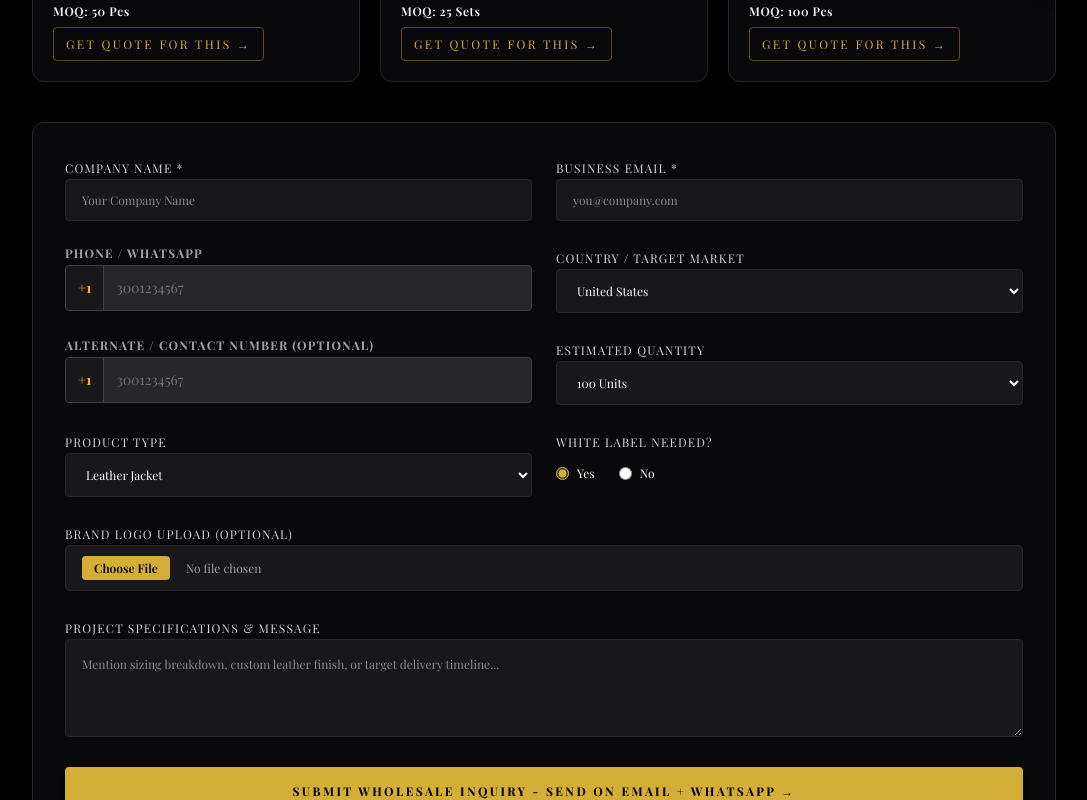
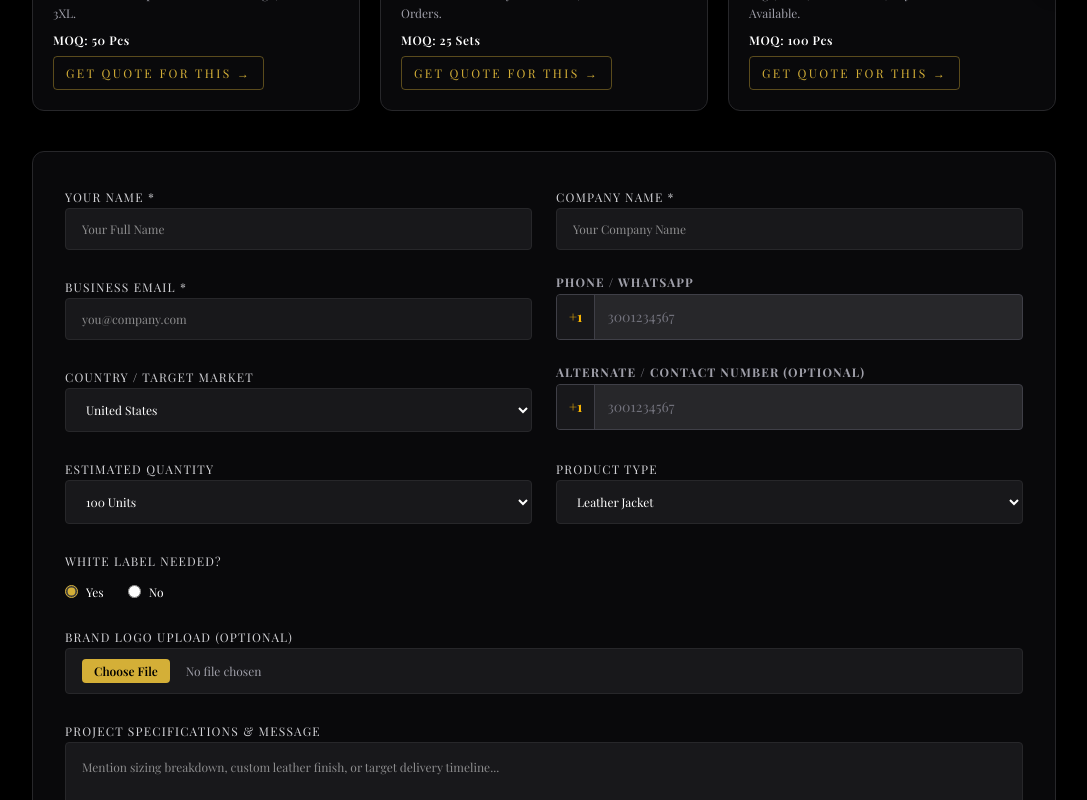
Before and after one commit to kaftab110-cmd/Krossford, a Next.js app: page /b2b in a window 1280 px wide. Shown: the part 792-1592 px from the top of the page, without its empty margins (96-1183 px from the left). Built offline with nearby package versions, Linux system fonts and the light colour scheme.

Commit message:
Home Sale B2B fix - hero cut, sale crash, B2B Your Name fix

```diff
--- a/app/b2b/page.tsx
+++ b/app/b2b/page.tsx
@@ -45,6 +45,7 @@ function B2BPageInner() {
   const [logoFile, setLogoFile] = useState<File | null>(null);
   const formRef = useRef<HTMLFormElement | null>(null);
   const [formData, setFormData] = useState({
+    yourName: "",
     companyName: "",
     businessEmail: "",
     phone: "",
@@ -129,7 +130,8 @@ function B2BPageInner() {
           lead: {
             source: "b2b-enquiry",
             enquiryType: "B2B",
-            customerName: formData.companyName,
+            customerName: formData.yourName,
+            yourName: formData.yourName,
             company: formData.companyName,
             email: formData.businessEmail,
             contact: formData.phone,
@@ -139,7 +141,7 @@ function B2BPageInner() {
             product: finalProduct,
             quantity: String(qtyNum),
             total: 0,
-            message: `B2B Wholesale Inquiry\n\nCompany: ${formData.companyName}\nPhone: ${formData.phone || "Not given"}${formData.altPhone ? `\nAlternate: ${formData.altPhone}` : ""}\nCountry: ${formData.country}\nProduct Type: ${finalProduct}\nQuantity: ${formData.quantity}\nWhite Label: ${formData.whiteLabel}\nLogo: ${logoFile ? logoFile.name : "Not uploaded"}\n\nMessage:\n${formData.message || "Not given"}`,
+            message: `B2B Wholesale Inquiry\n\nYour Name: ${formData.yourName}\nCompany: ${formData.companyName}\nPhone: ${formData.phone || "Not given"}${formData.altPhone ? `\nAlternate: ${formData.altPhone}` : ""}\nCountry: ${formData.country}\nProduct Type: ${finalProduct}\nQuantity: ${formData.quantity}\nWhite Label: ${formData.whiteLabel}\nLogo: ${logoFile ? logoFile.name : "Not uploaded"}\n\nMessage:\n${formData.message || "Not given"}`,
             items: [{ title: finalProduct, quantity: qtyNum, notes: `White Label: ${formData.whiteLabel} | ${formData.message || ""}` }],
             paymentTerms: "Wholesale: 50% Advance, 50% Before Dispatch",
             shippingMethod: "fastest delivery",
@@ -153,7 +155,7 @@ function B2BPageInner() {
       emailOk = false;
     }
     setEmailStatus(emailOk ? "sent" : "failed");
-    const msg = `Hello Krossford! NEW B2B / WHOLESALE INQUIRY\n\nCompany: ${formData.companyName}\nBusiness Email: ${formData.businessEmail}\nPhone / WhatsApp: ${formData.phone || "Not given"}${formData.altPhone ? `\nAlternate / Contact Number: ${formData.altPhone}` : ""}\nCountry / Target Market: ${formData.country}\n\nProduct Type: ${finalProduct}\nEstimated Quantity: ${formData.quantity}\nWhite Label Needed: ${formData.whiteLabel}\nBrand Logo File: ${logoFile ? logoFile.name : "Not uploaded"}\n\nProject Specifications / Message:\n${formData.message || "Not given"}\n\nPlease share Wholesale Quote in 24 hours.\nPayment Terms: 50% Advance - 50% Before Dispatch\nEstimated Total: 12-17 Working Days\nSample: Paid Sample Available - Sample Before Bulk`;
+    const msg = `Hello Krossford! NEW B2B / WHOLESALE INQUIRY\n\nYour Name: ${formData.yourName}\nCompany: ${formData.companyName}\nBusiness Email: ${formData.businessEmail}\nPhone / WhatsApp: ${formData.phone || "Not given"}${formData.altPhone ? `\nAlternate / Contact Number: ${formData.altPhone}` : ""}\nCountry / Target Market: ${formData.country}\n\nProduct Type: ${finalProduct}\nEstimated Quantity: ${formData.quantity}\nWhite Label Needed: ${formData.whiteLabel}\nBrand Logo File: ${logoFile ? logoFile.name : "Not uploaded"}\n\nProject Specifications / Message:\n${formData.message || "Not given"}\n\nPlease share Wholesale Quote in 24 hours.\nPayment Terms: 50% Advance - 50% Before Dispatch\nEstimated Total: 12-17 Working Days\nSample: Paid Sample Available - Sample Before Bulk`;
     window.open(`https://wa.me/${WHATSAPP_NUMBER}?text=${encodeURIComponent(msg)}`, "_blank");
     setSubmitted(true);
   };
@@ -163,6 +165,7 @@ function B2BPageInner() {
     setEmailStatus("idle");
     setLogoFile(null);
     setFormData({
+      yourName: "",
       companyName: "",
       businessEmail: "",
       phone: "",
@@ -192,6 +195,7 @@ function B2BPageInner() {
           <p className="text-xs text-[#D4AF37]/90 tracking-wide">
             Sample Before Bulk • 50% Advance - 50% Before Dispatch • VISA | MASTERCARD | WESTERN UNION | BANK TRANSFER / T/T
           </p>
+          <p className="text-[11px] text-zinc-400 tracking-widest uppercase">Handstitched • Customized / On Demand — Made As Per Buyer &amp; Customer Requirement</p>
           <div className="bg-zinc-950 border border-zinc-800 rounded-lg p-4 mt-4">
             <p className="text-xs text-zinc-300">Need Just 1 Piece? Retail price on Shop - No need to fill this form.</p>
             <a href="/shop" className="inline-block mt-2 bg-[#D4AF37] text-black text-xs font-bold uppercase tracking-widest px-5 py-2.5 rounded hover:bg-[#E8C15A]">
@@ -236,7 +240,7 @@ function B2BPageInner() {
                   WhatsApp inquiry ready — please press Send on WhatsApp to complete it. Email could not be confirmed this time, so please also send it via WhatsApp. Our team will share quote in 24 hours.
                 </p>
               )}
-              <p className="text-xs text-[#D4AF37]">Company: {formData.companyName} • Product: {getFinalProduct()} • Qty: {formData.quantity}</p>
+              <p className="text-xs text-[#D4AF37]">Name: {formData.yourName} • Company: {formData.companyName} • Product: {getFinalProduct()} • Qty: {formData.quantity}</p>
               {emailStatus === "failed" && <p className="text-xs text-amber-400">Email status: Not confirmed — WhatsApp se zaroor Send dabayein.</p>}
             </div>
             <button
@@ -250,31 +254,38 @@ function B2BPageInner() {
           <form ref={formRef} onSubmit={handleSubmit} className="bg-zinc-950 border border-zinc-800 rounded-xl p-8 space-y-6 scroll-mt-24">
             <div className="grid grid-cols-1 sm:grid-cols-2 gap-6">
               <div className="space-y-2">
+                <label className="text-xs uppercase tracking-widest text-zinc-300 font-light">Your Name *</label>
+                <input type="text" required placeholder="Your Full Name" value={formData.yourName} onChange={(e) => setFormData({ ...formData, yourName: e.target.value })} className="w-full bg-zinc-900 border border-zinc-800 rounded px-4 py-3 text-xs text-white focus:border-[#D4AF37] focus:outline-none" />
+              </div>
+              <div className="space-y-2">
                 <label className="text-xs uppercase tracking-widest text-zinc-300 font-light">Company Name *</label>
                 <input type="text" required placeholder="Your Company Name" value={formData.companyName} onChange={(e) => setFormData({ ...formData, companyName: e.target.value })} className="w-full bg-zinc-900 border border-zinc-800 rounded px-4 py-3 text-xs text-white focus:border-[#D4AF37] focus:outline-none" />
-              </div>
-              <div className="space-y-2">
-                <label className="text-xs uppercase tracking-widest text-zinc-300 font-light">Business Email *</label>
-                <input type="email" required placeholder="you@company.com" value={formData.businessEmail} onChange={(e) => setFormData({ ...formData, businessEmail: e.target.value })} className="w-full bg-zinc-900 border border-zinc-800 rounded px-4 py-3 text-xs text-white focus:border-[#D4AF37] focus:outline-none" />
               </div>
             </div>
 
             <div className="grid grid-cols-1 sm:grid-cols-2 gap-6">
               <div className="space-y-2">
+                <label className="text-xs uppercase tracking-widest text-zinc-300 font-light">Business Email *</label>
+                <input type="email" required placeholder="you@company.com" value={formData.businessEmail} onChange={(e) => setFormData({ ...formData, businessEmail: e.target.value })} className="w-full bg-zinc-900 border border-zinc-800 rounded px-4 py-3 text-xs text-white focus:border-[#D4AF37] focus:outline-none" />
+              </div>
+              <div className="space-y-2">
                 <PhoneInput country={formData.country} value={formData.phone} onChange={(v) => setFormData({ ...formData, phone: v })} label="Phone / WhatsApp" placeholder="3001234567" required={false} />
               </div>
+            </div>
+
+            <div className="grid grid-cols-1 sm:grid-cols-2 gap-6">
               <div className="space-y-2">
                 <label className="text-xs uppercase tracking-widest text-zinc-300 font-light">Country / Target Market</label>
                 <select value={formData.country} onChange={(e) => setFormData({ ...formData, country: e.target.value })} className="w-full bg-zinc-900 border border-zinc-800 rounded px-4 py-3 text-xs text-white focus:border-[#D4AF37] focus:outline-none">
                   {COUNTRIES.map((c, i) => <option key={`${c}-${i}`} value={c}>{c}</option>)}
                 </select>
               </div>
+              <div className="space-y-2">
+                <PhoneInput country={formData.country} value={formData.altPhone} onChange={(v) => setFormData({ ...formData, altPhone: v })} label="Alternate / Contact Number (Optional)" placeholder="3001234567" required={false} name="altPhone" />
+              </div>
             </div>
 
             <div className="grid grid-cols-1 sm:grid-cols-2 gap-6">
-              <div className="space-y-2">
-                <PhoneInput country={formData.country} value={formData.altPhone} onChange={(v) => setFormData({ ...formData, altPhone: v })} label="Alternate / Contact Number (Optional)" placeholder="3001234567" required={false} name="altPhone" />
-              </div>
               <div className="space-y-2">
                 <label className="text-xs uppercase tracking-widest text-zinc-300 font-light">Estimated Quantity</label>
                 <select value={formData.quantity} onChange={(e) => setFormData({ ...formData, quantity: e.target.value })} className="w-full bg-zinc-900 border border-zinc-800 rounded px-4 py-3 text-xs text-white focus:border-[#D4AF37] focus:outline-none">
@@ -285,9 +296,6 @@ function B2BPageInner() {
                   <option value="1000+">1000+ Units</option>
                 </select>
               </div>
-            </div>
-
-            <div className="grid grid-cols-1 sm:grid-cols-2 gap-6">
               <div className="space-y-2">
                 <label className="text-xs uppercase tracking-widest text-zinc-300 font-light">Product Type</label>
                 <select value={formData.productType} onChange={(e) => setFormData({ ...formData, productType: e.target.value })} className="w-full bg-zinc-900 border border-zinc-800 rounded px-4 py-3 text-xs text-white focus:border-[#D4AF37] focus:outline-none">
@@ -313,6 +321,8 @@ function B2BPageInner() {
                   <p className="text-[11px] text-zinc-400 tracking-wide">List me nahi hai to yahan apna product likh dein — hum quote de denge.</p>
                 )}
               </div>
+            </div>
+
             <div className="space-y-2">
               <label className="text-xs uppercase tracking-widest text-zinc-300 font-light">White Label Needed?</label>
               <div className="flex items-center gap-6 pt-3 text-xs">
@@ -324,7 +334,6 @@ function B2BPageInner() {
                   <input type="radio" name="whiteLabel" value="No" checked={formData.whiteLabel === "No"} onChange={(e) => setFormData({ ...formData, whiteLabel: e.target.value })} className="accent-[#D4AF37]" />
                   <span>No</span>
                 </label>
-                </div>
               </div>
             </div>
 
--- a/app/page.tsx
+++ b/app/page.tsx
@@ -217,8 +217,8 @@ export default function Home() {
             <p className="text-zinc-400 text-xs mt-2">Order a sample first, then decide for bulk.</p>
           </div>
           <div className="border border-zinc-800 rounded-lg p-6 bg-zinc-950">
-            <p className="text-[#D4AF37] font-bold">100% Genuine Leather - Hide As Confirmed In Writing (Cow / Buffalo / Sheep / Goat / Camel)</p>
-            <p className="text-zinc-400 text-xs mt-2">Hide type is confirmed in writing before production.</p>
+            <p className="text-[#D4AF37] font-bold">Hide Confirmed In Writing</p>
+            <p className="text-zinc-400 text-xs mt-2">Cow / Buffalo / Sheep / Goat / Camel — hide type is confirmed in writing before production.</p>
           </div>
           <div className="border border-zinc-800 rounded-lg p-6 bg-zinc-950">
             <p className="text-[#D4AF37] font-bold">Direct From Maker</p>
--- a/app/sale/page.tsx
+++ b/app/sale/page.tsx
@@ -38,12 +38,12 @@ export default function SalePage() {
   return (
     <main className="bg-black text-white min-h-screen pt-[132px] min-[400px]:pt-[138px] sm:pt-[148px] lg:pt-[158px] pb-16 w-full min-w-0 overflow-x-hidden">
       <div className="bg-red-600 text-white text-center text-xs font-bold tracking-widest py-2.5 px-3 break-words">SALE IS ON - LIMITED TIME - ORDER BEFORE STOCK RUNS OUT</div>
-      <div className="max-w-7xl mx-auto px-3 min-[400px]:px-4 mt-8 sm:mt-10 text-center w-full min-w-0"><h1 className="text-3xl sm:text-4xl md:text-5xl font-bold tracking-wide break-words leading-snug">SALE - DISCOUNT DEALS</h1><p className="text-zinc-400 text-xs sm:text-sm mt-3 tracking-wider break-words">OLD PRICE CROSSED OUT - NEW PRICE IN GOLD - HANDSTITCHED • CUSTOMIZED / ON DEMAND - HANDCRAFTED - REAL LEATHER</p></div>
+      <div className="max-w-7xl mx-auto px-3 min-[400px]:px-4 mt-8 sm:mt-10 text-center w-full min-w-0"><h1 className="text-3xl sm:text-4xl md:text-5xl font-bold tracking-wide break-words leading-snug">SALE - DISCOUNT DEALS</h1><p className="text-zinc-400 text-xs sm:text-sm mt-3 tracking-wider break-words">OLD PRICE CROSSED OUT - NEW PRICE IN GOLD - HANDSTITCHED • CUSTOMIZED / ON DEMAND - HANDCRAFTED - REAL LEATHER</p><p className="text-zinc-500 text-[11px] mt-2 tracking-wider">Handcrafted To Order • Estimated Total: 12-17 Working Days • Full Tracking Provided</p></div>
       <div className="max-w-7xl mx-auto px-3 min-[400px]:px-4 mt-8 sm:mt-10 grid grid-cols-1 sm:grid-cols-2 lg:grid-cols-3 gap-4 sm:gap-6 w-full min-w-0">
         {items.map((it) => (
           <div key={it.title} className="bg-white text-black rounded-lg overflow-hidden shadow-xl w-full min-w-0">
             <div className="relative bg-[#F5EFE0] aspect-[4/3] overflow-hidden"><img src={it.image} alt={it.alt} className="w-full h-full object-cover" /><span className="absolute top-3 left-3 bg-red-600 text-white text-xs font-bold px-2 py-1">{it.discount}% OFF</span></div>
-            <div className="bg-zinc-950 text-white p-4 sm:p-5 min-w-0"><p className="text-[#D4AF37] text-xs tracking-widest">{it.cat}</p><h2 className="font-bold tracking-wide mt-1 break-words leading-snug">{it.title}</h2><p className="text-zinc-400 text-sm mt-2 break-words">Handstitched • Customized / On Demand. {it.desc}</p><p className="mt-4"><span className="text-zinc-500 line-through mr-2">${it.old}</span><span className="text-[#D4AF37] font-bold text-lg">${Math.round(it.old * (1 - it.discount / 100))}</span></p><Link href="/shop" className="mt-4 inline-block bg-[#E8C15A] text-black text-xs font-bold px-4 py-2.5 rounded border-2 border-[#E8C15A] hover:bg-[#D4AF37]">SHOP SALE →</Link></div>
+            <div className="bg-zinc-950 text-white p-4 sm:p-5 min-w-0"><p className="text-[#D4AF37] text-xs tracking-widest">{it.cat}</p><h2 className="font-bold tracking-wide mt-1 break-words leading-snug">{it.title}</h2><p className="text-zinc-400 text-sm mt-2 break-words">Handstitched • Customized / On Demand. {it.desc}</p><p className="mt-4"><span className="text-zinc-500 line-through mr-2">${it.old}</span><span className="text-[#D4AF37] font-bold text-lg">${Math.round(it.old * (1 - it.discount / 100))}</span></p>{it.discount > 40 && (<p className="mt-2 bg-red-600 text-white text-[11px] font-bold tracking-wider px-2 py-1.5 rounded">⚠️ WARNING: Discount 40% se zyada hai — price dobara check karo, save mat karo.</p>)}<Link href="/shop" className="mt-4 inline-block bg-[#E8C15A] text-black text-xs font-bold px-4 py-2.5 rounded border-2 border-[#E8C15A] hover:bg-[#D4AF37]">SHOP SALE →</Link></div>
           </div>
         ))}
       </div>
```
Lines whose indentation alone changed are shown as unchanged.
